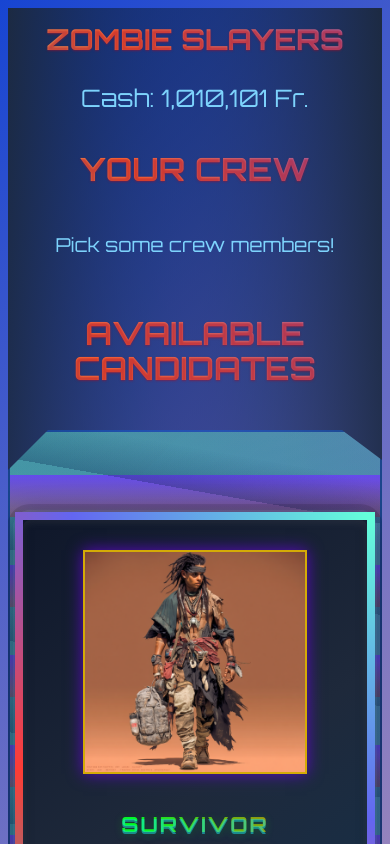
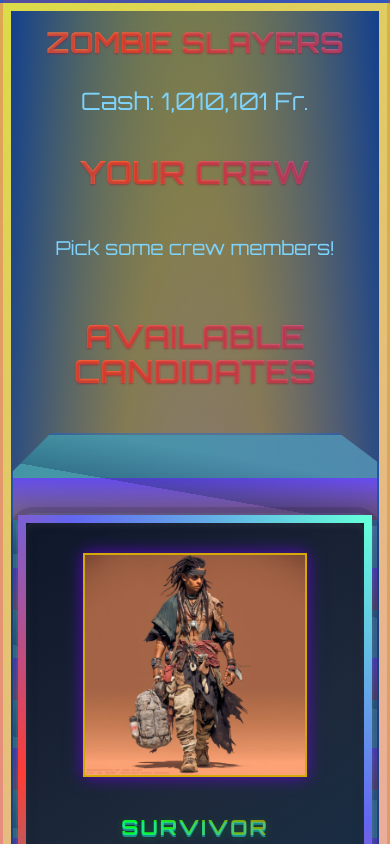
Before and after one commit to Cordero080/react-state-management-lab, a React (Vite) app: page / in a window 390 px wide. Shown: the top 844 px of the page. Built offline with nearby package versions, Linux system fonts and the light colour scheme; a web font is replaced by a local one.

Commit message:
cchanged left upper color of body border to yellow and made border web responsive

```diff
--- a/src/App.css
+++ b/src/App.css
@@ -9,15 +9,16 @@
 
 body {
   margin: 0;
-  padding: 0;
-  background: linear-gradient(135deg, #1745d2, #69024866, #05f020de, #c20404c4, #0567e8);
+  border: clamp(2px, 1vw, 12px) solid #d2171735;
+
+  background: linear-gradient(135deg, #d2d217ca, #da055366, #05f020de, #c20404c4, #0567e8);
   min-height: 100vh;
   overflow-x: hidden;
 }
 
 #root {
   margin: 20px;
-  background: radial-gradient(ellipse at center, #040219, rgba(83, 70, 207, 0.588), #071c3f79, #1c2a42);
+  background: radial-gradient(ellipse at center, #040219, rgba(83, 70, 207, 0.588), #1d263779, #13408d);
   min-height: 100vh;
   color: #7dd3fc;
   font-family: 'Orbitron', 'Courier New', monospace;
```
